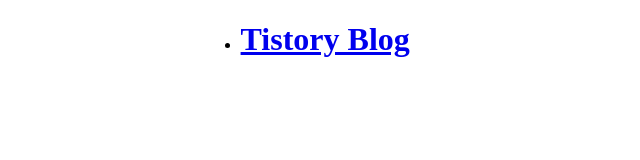
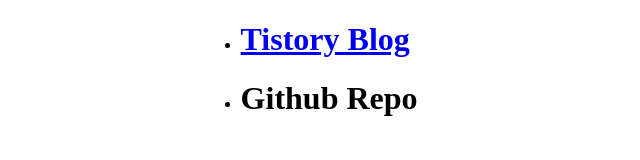
Before and after one commit to jhcha0822/jhcha0822.github.io, a plain HTML site: page index.html in a window 1280 px wide. Shown: the whole page, without its empty margins (313-953 px from the left). Drawn offline with Linux system fonts and the light colour scheme.

Commit message:
Update index.html

```diff
--- a/index.html
+++ b/index.html
@@ -25,6 +25,7 @@
         <div id="content">
             <ul>
                 <li><h1><a href="https://barearbor.tistory.com/">Tistory Blog</a></h3></li>
+                <li><h1><a href="https://github.com/jhcha0822?tab=repositories"></a>Github Repo</a></h1></li>
             </ul>
         </div>
     </div>
```
